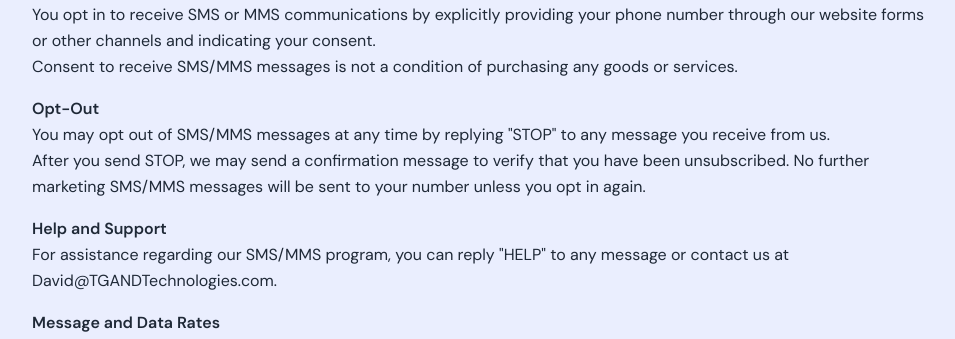
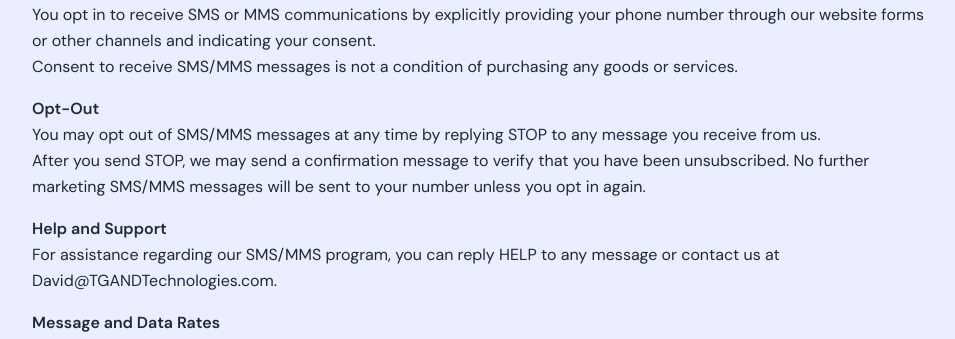
Before and after one commit to TGANDTechnologies/saas-landing-page, a Next.js app: page /policy in a window 1280 px wide. Shown: the part 1448-1787 px from the top of the page, without its empty margins (160-1115 px from the left). Built offline with nearby package versions, Linux system fonts and the light colour scheme.

Commit message:
Update page.tsx

```diff
--- a/src/app/policy/page.tsx
+++ b/src/app/policy/page.tsx
@@ -98,7 +98,7 @@ export default function ContactPage() {
 
               <p className="font-semibold mt-4">Opt-Out</p>
               <p>
-                You may opt out of SMS/MMS messages at any time by replying &quot;STOP&quot; to any message you receive from us.
+                You may opt out of SMS/MMS messages at any time by replying STOP to any message you receive from us.
               </p>
               <p>
                 After you send STOP, we may send a confirmation message to verify that you have been unsubscribed. No further marketing SMS/MMS messages will be sent to your number unless you opt in again.
@@ -106,7 +106,7 @@ export default function ContactPage() {
 
               <p className="font-semibold mt-4">Help and Support</p>
               <p>
-                For assistance regarding our SMS/MMS program, you can reply &quot;HELP&quot; to any message or contact us at David@TGANDTechnologies.com.
+                For assistance regarding our SMS/MMS program, you can reply HELP to any message or contact us at David@TGANDTechnologies.com.
               </p>
 
               <p className="font-semibold mt-4">Message and Data Rates</p>
```
